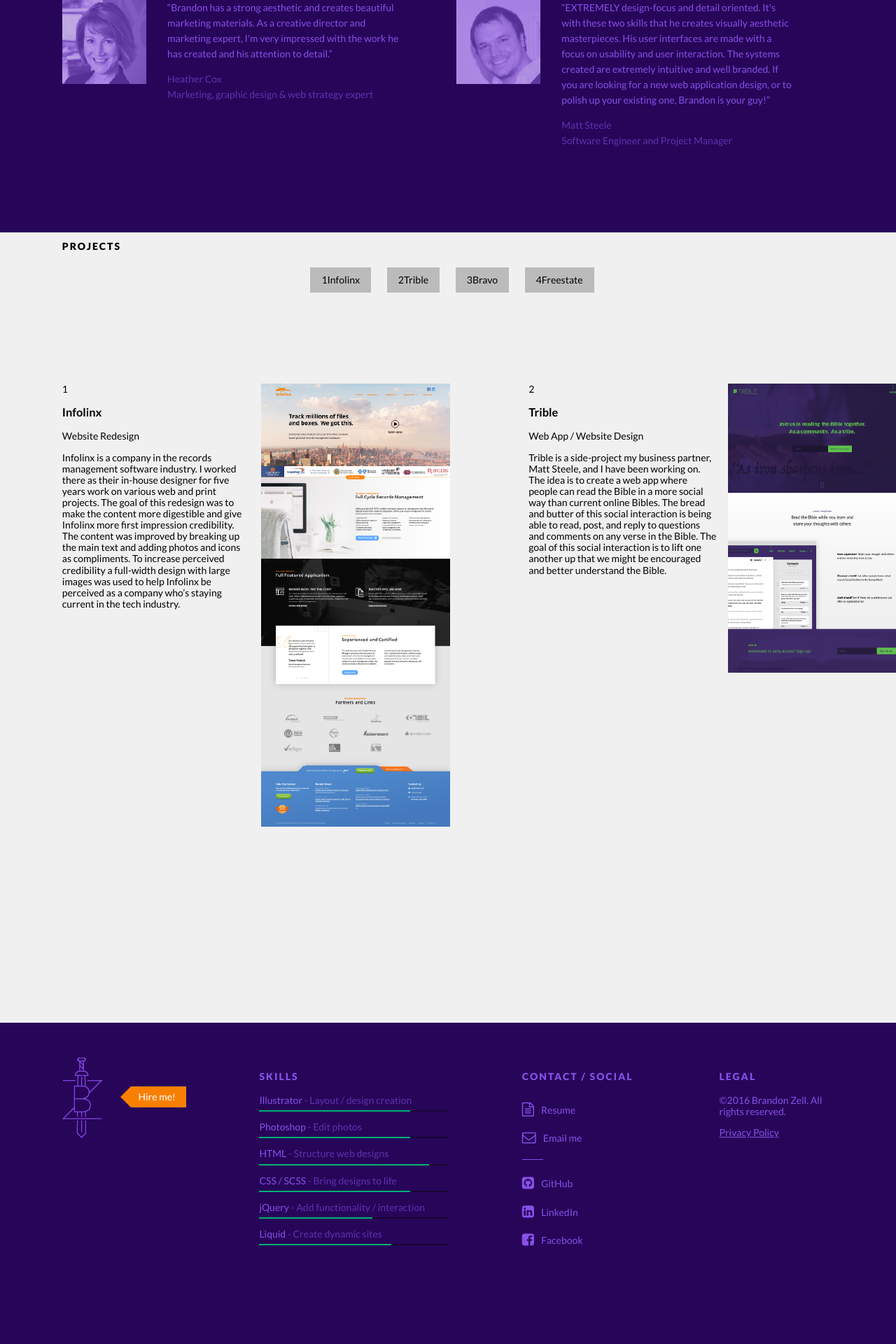
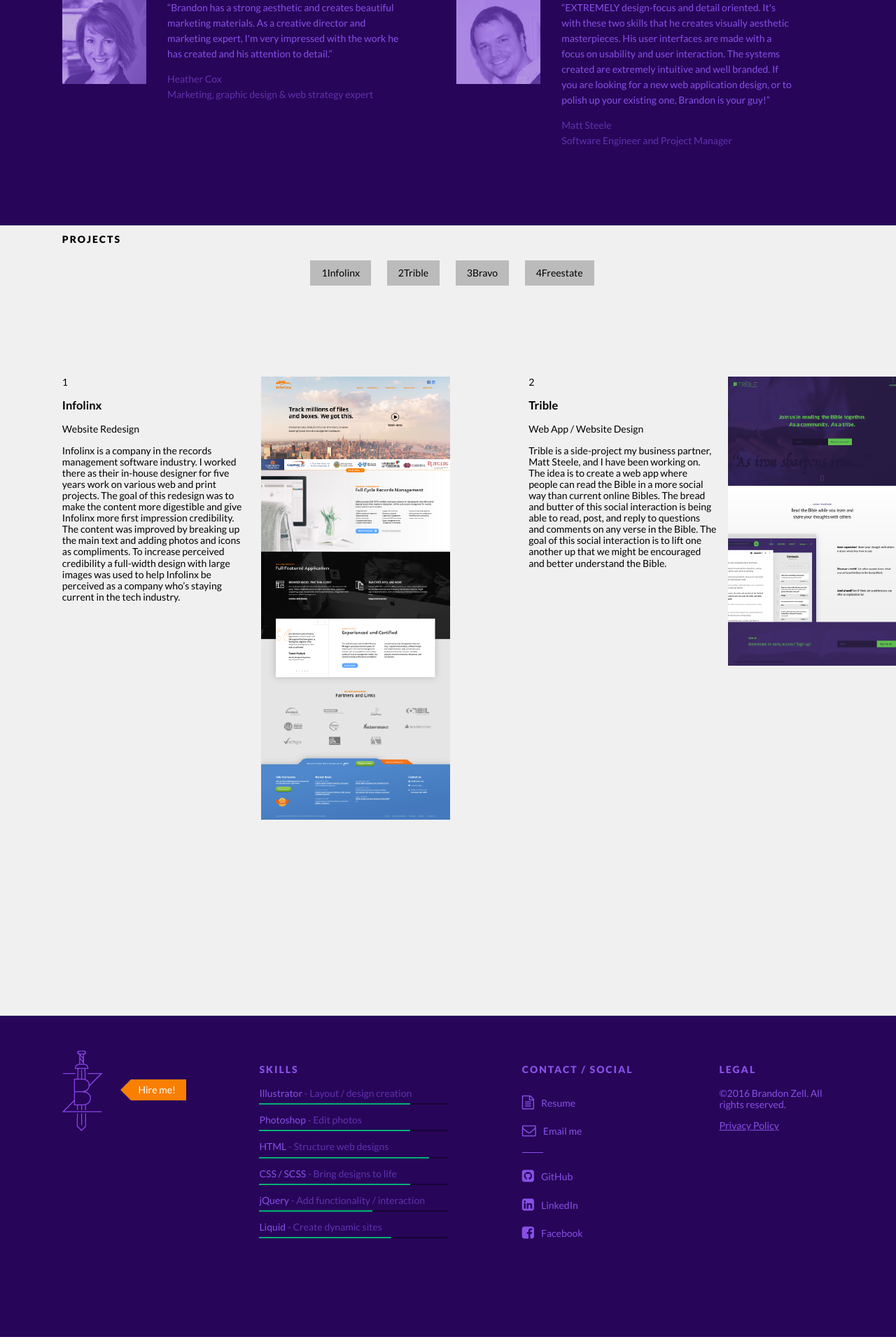
Before and after one commit to bzle/brandonz-me, a Jekyll site: the page built from index.html, in a window 1280 px wide. Shown: the part 769-2689 px from the top of the page at 70% size. Built offline with Jekyll 4.4.1, drawn with Linux system fonts in a browser that asks for light colours; nearby versions of some CDN libraries.

Commit message:
Updated '/css/style.scss' via CloudCannon

```diff
--- a/css/style.scss
+++ b/css/style.scss
@@ -847,7 +847,7 @@
 \*  -  -  -  -  */
 .kind-words-section {
     color: $light-purple;
-    padding: 120px 0;
+    padding: 120px 0 110px;
     position: relative;
 }
 .kind-words-section h2 {
```
